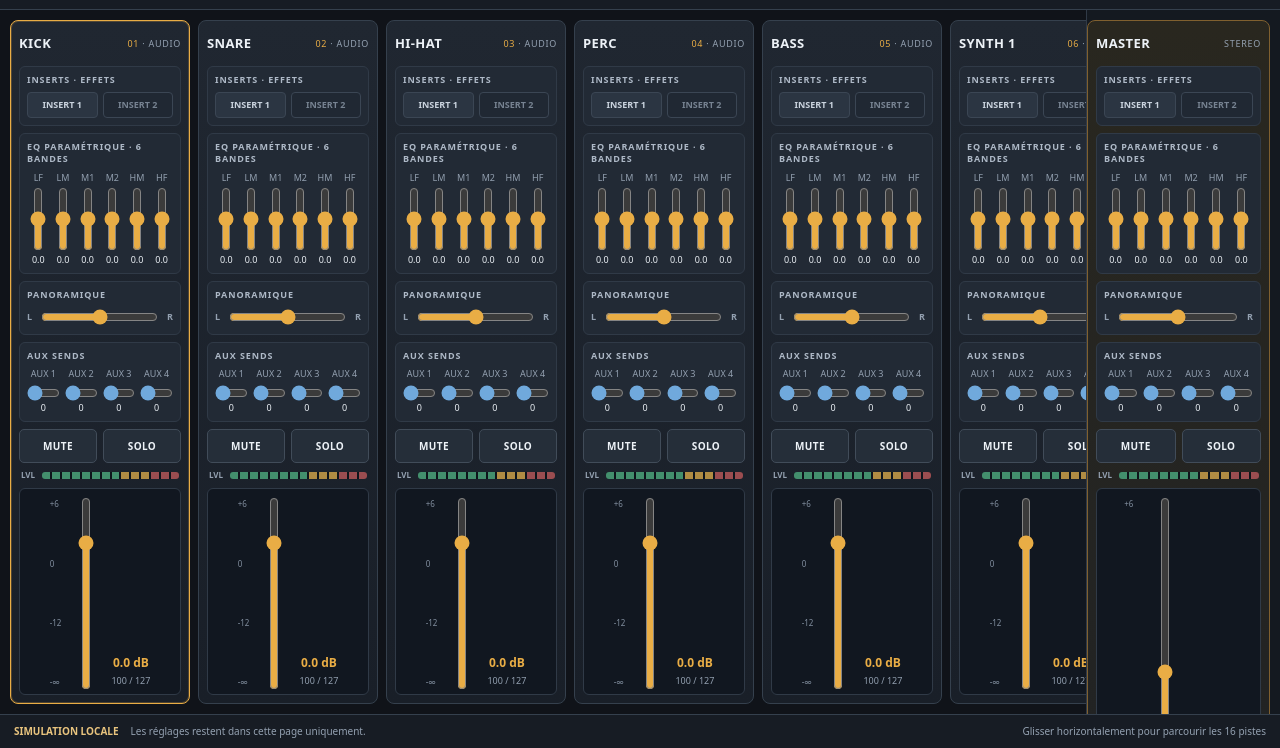
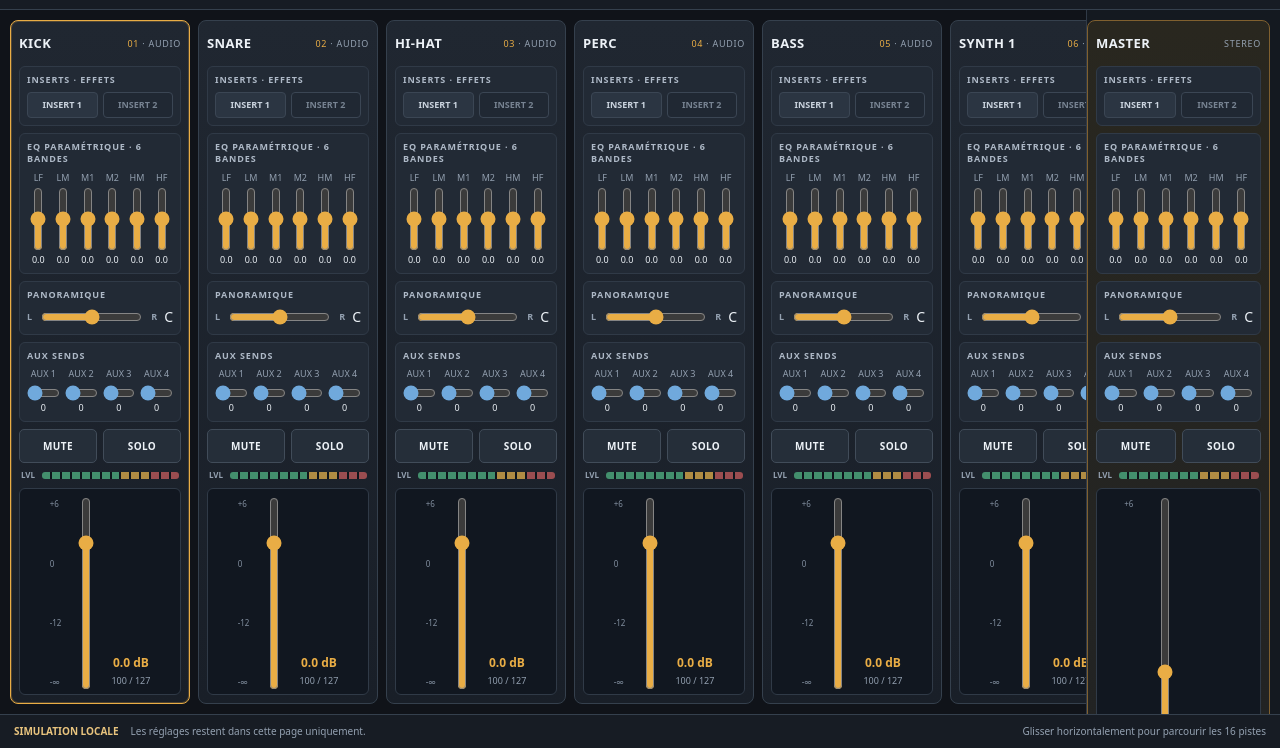
Before and after one commit to indesirable6666/MPC-Master-Mixer, a plain HTML site: page prototype/index.html in a window 1280 px wide. Both pictures are taken after a click on the element 100 px from the left and 414 px from the top of the page. Shown: the part 52-800 px from the top of the page. Drawn offline with Linux system fonts and the light colour scheme.

Commit message:
Add live pan readout and select strips while mixing

```diff
--- a/prototype/index.html
+++ b/prototype/index.html
@@ -109,14 +109,17 @@ function makeStrip(index,isMaster=false){
   <div class="channel-head"><span class="channel-title">${name}</span><span class="channel-type">${isMaster?'STEREO':'<span class="channel-number">'+String(index+1).padStart(2,'0')+'</span> · AUDIO'}</span></div>
   <div class="block"><div class="block-title">Inserts · effets</div><div class="fx-row"><button class="fx" type="button">INSERT 1</button><button class="fx off" type="button">INSERT 2</button></div></div>
   <div class="block"><div class="block-title">EQ paramétrique · 6 bandes</div><div class="eq">${['LF','LM','M1','M2','HM','HF'].map((band,i)=>`<label class="band">${band}<input data-eq="${i}" type="range" min="-12" max="12" step="0.5" value="0" aria-label="EQ ${band} ${name}"><output>0.0</output></label>`).join('')}</div></div>
-  <div class="block"><div class="block-title">Panoramique</div><div class="pan"><span>L</span><input data-pan type="range" min="-100" max="100" value="0" aria-label="Panoramique ${name}"><span>R</span></div></div>
+  <div class="block"><div class="block-title">Panoramique</div><div class="pan"><span>L</span><input data-pan type="range" min="-100" max="100" value="0" aria-label="Panoramique ${name}"><span>R</span><output class="pan-value" aria-live="polite">C</output></div></div>
   <div class="block"><div class="block-title">Aux sends</div><div class="aux">${[1,2,3,4].map((n)=>`<label>AUX ${n}<input data-aux="${n-1}" type="range" min="0" max="100" value="0" aria-label="Aux ${n} ${name}"><output>0</output></label>`).join('')}</div></div>
   <div class="switches"><button class="toggle" data-toggle="mute" type="button" aria-pressed="false">MUTE</button><button class="toggle" data-toggle="solo" type="button" aria-pressed="false">SOLO</button></div>
   ${meter()}
   <div class="fader-area"><div class="scale"><span>+6</span><span>0</span><span>-12</span><span>-∞</span></div><input class="fader" data-volume type="range" min="0" max="127" value="100" aria-label="Volume ${name}"><div class="fader-readout"><output class="db">0.0 dB</output><span class="value">100 / 127</span></div></div>`;
  const update=()=>{
   el.querySelectorAll('[data-eq]').forEach(input=>{const v=Number(input.value);input.nextElementSibling.textContent=(v>0?'+':'')+v.toFixed(1)});
-  el.querySelector('[data-pan]').title='Pan '+data.pan;
+  const panValue=Number(data.pan);
+  const panLabel=panValue===0?'C':panValue<0?'L '+Math.abs(panValue):'R '+panValue;
+  el.querySelector('[data-pan]').title='Pan '+panLabel;
+  el.querySelector('.pan-value').textContent=panLabel;
   el.querySelectorAll('[data-aux]').forEach(input=>input.nextElementSibling.textContent=input.value);
   const db=el.querySelector('.db');
   const raw=Number(data.volume);
@@ -126,6 +129,7 @@ function makeStrip(index,isMaster=false){
  };
  el.addEventListener('input',e=>{
   const t=e.target;
+  if(!isMaster)selectChannel(index);
   if(t.matches('[data-volume]'))data.volume=Number(t.value);
   if(t.matches('[data-pan]'))data.pan=Number(t.value);
   if(t.matches('[data-eq]'))data.eq[Number(t.dataset.eq)]=Number(t.value);
@@ -134,7 +138,7 @@ function makeStrip(index,isMaster=false){
  });
  el.addEventListener('click',e=>{
   const toggle=e.target.closest('[data-toggle]');
-  if(toggle){const key=toggle.dataset.toggle;data[key]=!data[key];update();return}
+  if(toggle){if(!isMaster)selectChannel(index);const key=toggle.dataset.toggle;data[key]=!data[key];update();return}
   const fx=e.target.closest('.fx');if(fx){fx.classList.toggle('off');return}
   if(!isMaster&&!e.target.closest('input,button'))selectChannel(index);
  });
```
